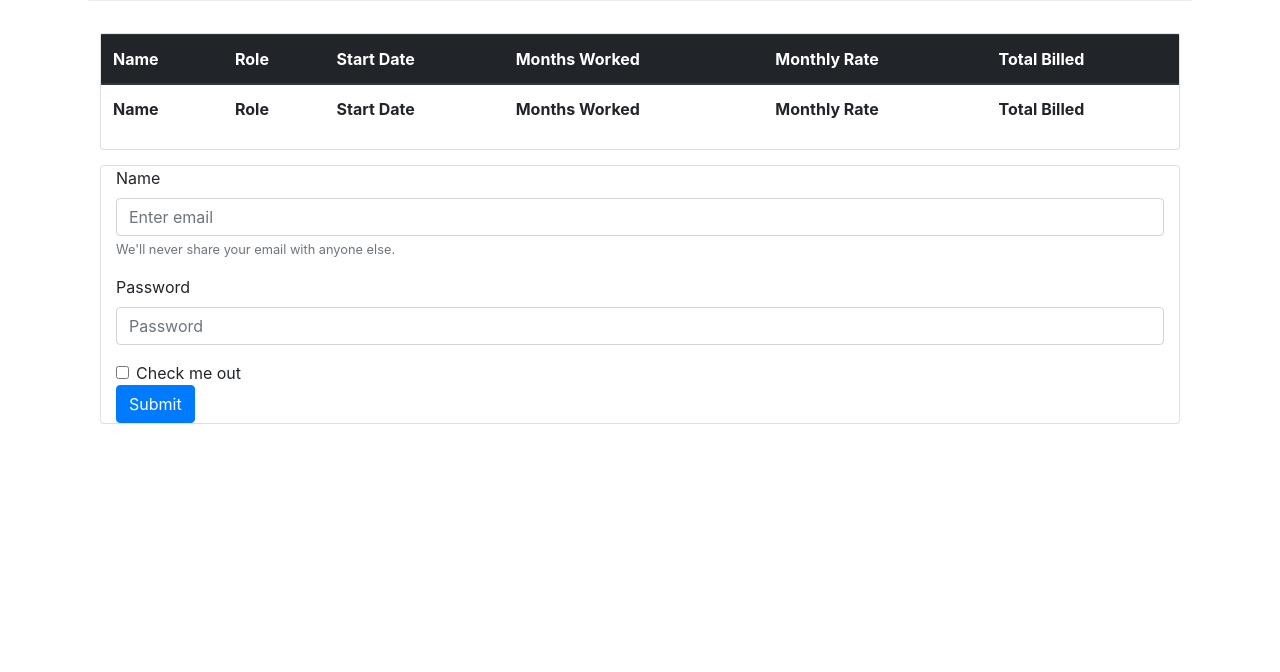
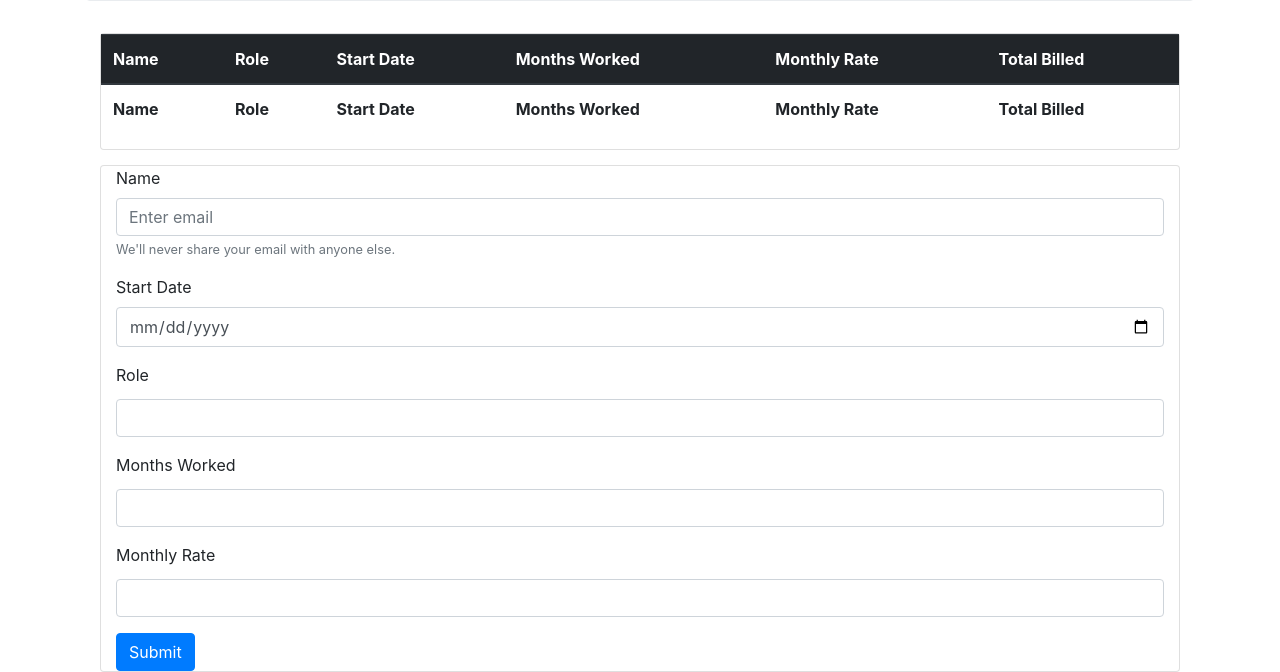
Before and after one commit to mrsantacruz86/timeClock, a plain HTML site: page indexclock.html in a window 1280 px wide. Shown: the part 183-855 px from the top of the page. Before the commit the page ends 800 px from the top, so only its background shows below. Drawn offline with nearby package versions, Linux system fonts and the light colour scheme.

Commit message:
fixed form layout

```diff
--- a/indexclock.html
+++ b/indexclock.html
@@ -68,12 +68,20 @@
                         <small id="emailHelp" class="form-text text-muted">We'll never share your email with anyone else.</small>
                     </div>
                     <div class="form-group">
-                    <label for="exampleInputPassword1">Password</label>
-                    <input type="password" class="form-control" id="exampleInputPassword1" placeholder="Password">
+                        <label for="startDate">Start Date</label>
+                        <input type="date" class="form-control" id="startDate" placeholder="MM/DD/YYYY">
                     </div>
-                <div class="form-check">
-                    <input type="checkbox" class="form-check-input" id="exampleCheck1">
-                    <label class="form-check-label" for="exampleCheck1">Check me out</label>
+                    <div class="form-group">
+                        <label for="role">Role</label>
+                        <input type="text" class="form-control form-text text-muted" id="role">
+                    </div>
+                    <div class="form-group">
+                        <label for="monthsWorked">Months Worked</label>
+                        <input type="text" class="form-control form-text text-muted" id="monthsWorked">
+                    </div>
+                    <div class="form-group">
+                        <label for="monthlyRate">Monthly Rate</label>
+                        <input type="text" class="form-control form-text text-muted" id="monthlyRate">
                     </div>
                     <button type="submit" class="btn btn-primary">Submit</button>
 
--- a/timeclock.js
+++ b/timeclock.js
@@ -1,7 +1,4 @@
 
-//
-
-  // Initialize Firebase
   var config = {
     apiKey: "AIzaSyCor3jn1XIEVPGnWvF76usBd7hdxY1_QG4",
     authDomain: "time-clock-eecd3.firebaseapp.com",
@@ -21,5 +18,5 @@ function createNewEmployee (name, role, startDate, monthlyRate) {
         monthlyRate: monthlyRate,
     };
 
-    var newEmployee = firebase.database().ref().child('employeeInfo').push.key;
+    var newEmployee = firebase.database().ref().child('employeeInfo').push(employee);
 }
```
Lines whose indentation alone changed are shown as unchanged.
